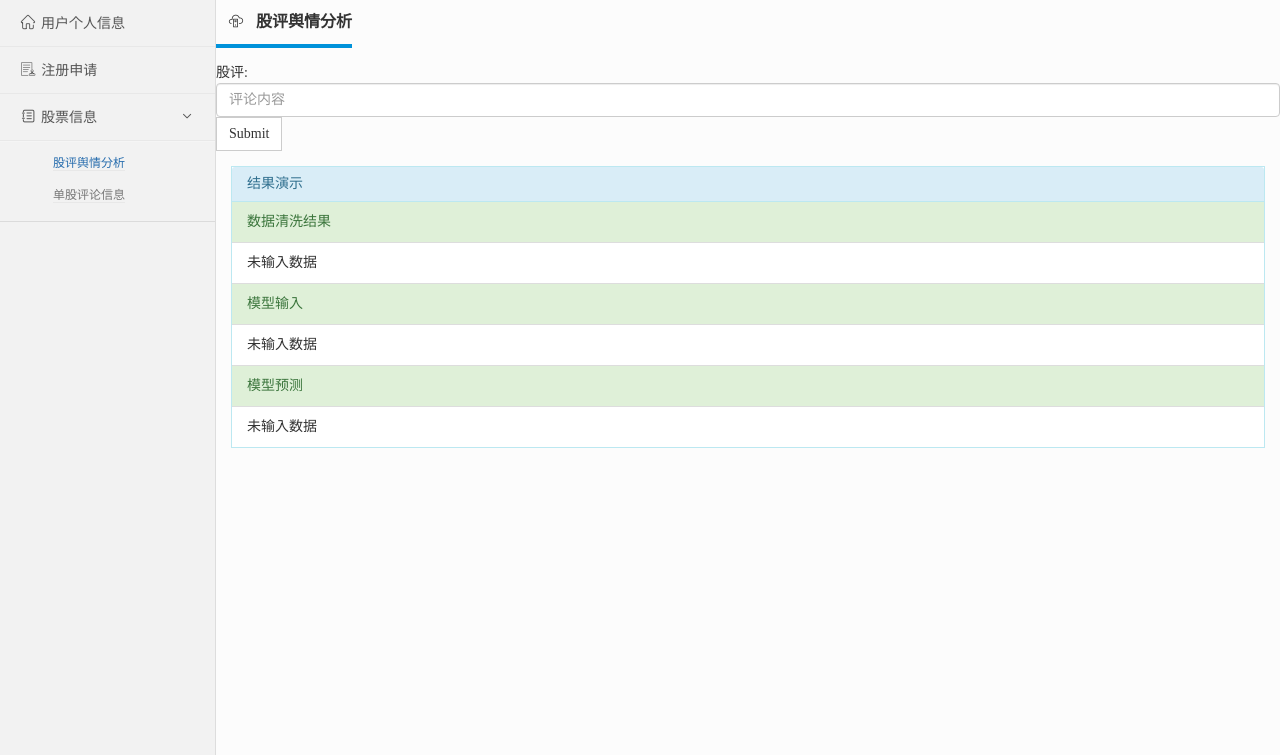
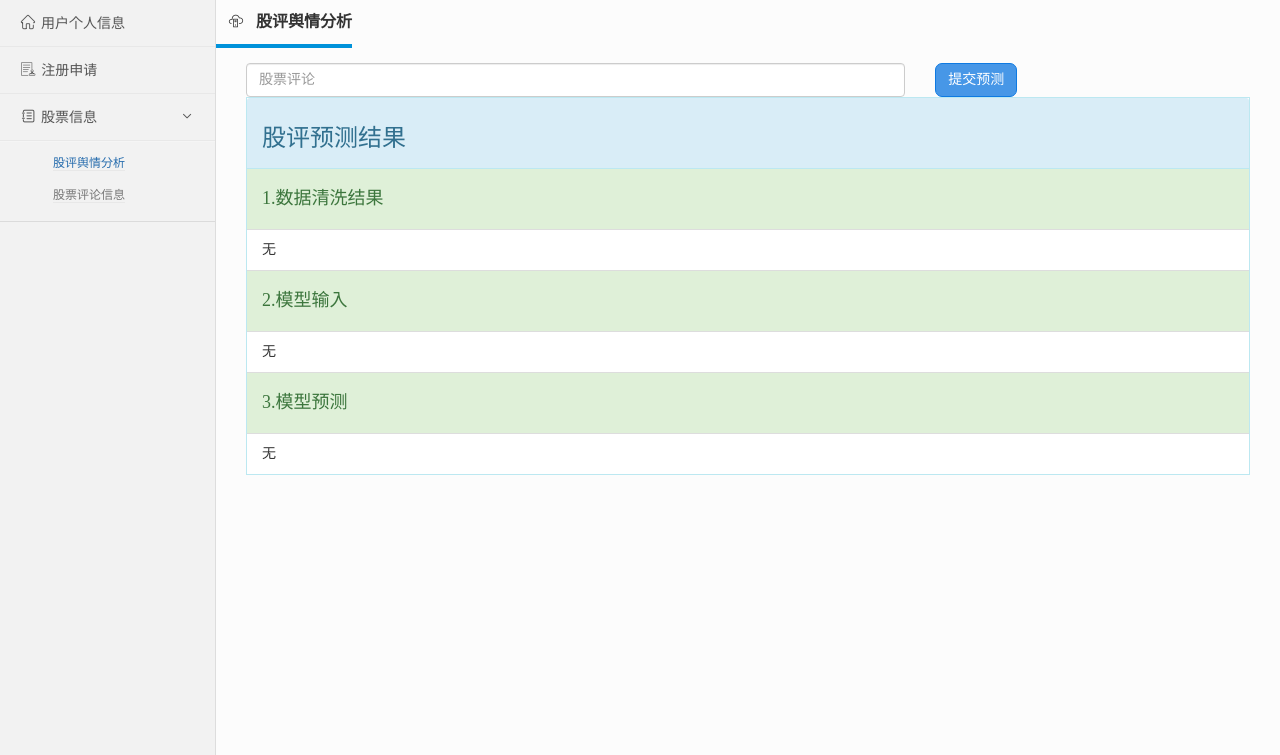
Before and after one commit to randolphcyg/husky_pywork, a Django app: page /info/predict_stock/ in a window 1280 px wide. Shown: the part 45-800 px from the top of the page. Run offline with Django 3.2, Linux system fonts and the light colour scheme; the visitor is signed in with stand-in values (Sample User, id 1); data that the repository does not hold is empty; some libraries are stand-ins or nearby versions.

Commit message:
优化评论分析、提交文档说明

```diff
--- a/django_html_demo/info_sys/info_sys/apps/Information/templates/predict_stock.html
+++ b/django_html_demo/info_sys/info_sys/apps/Information/templates/predict_stock.html
@@ -27,52 +27,28 @@
 
     <div class="container-fluid">
         <div class="panel-btns form-group">
-            <div class="row">
-        <div class="form-group">
-            <label for="inputText">股评:</label>
-            <input id ="inputText" type="text" class="form-control" placeholder="评论内容" name="s">
-            <button class="btn btn-default" onclick="btnClick()">Submit</button>
+            <form class="" method="get">
+                <div class="col-md-8"><input name="st_desc" class="form-control" type="text" placeholder="股票评论"></div>
+                <div class="col-md-1"><input class="btn btn-info summit_predict" style="border-radius: 7px" type="submit" value="提交预测"></div>
+            </form>
+        </div>
+        <div class="col-md-12">
+            <div class="panel panel-info">
+                <div class="panel-heading"><h3>股评预测结果</h3></div>
+                <ul id = 'result-list' class="list-group">
+                    <li class="list-group-item list-group-item-success"><h4>1.数据清洗结果</h4></li>
+                    <li class="list-group-item">{{ res.clean_st_desc|default:"无" }}</li>
+                    <li class="list-group-item list-group-item-success"><h4>2.模型输入</h4></li>
+                    <li class="list-group-item ">{{ res.encode|default:"无" }}</li>
+                    <li class="list-group-item list-group-item-success"><h4>3.模型预测</h4></li>
+                    <li class="list-group-item ">{{ res.pred_res|default:"无" }}</li>
+                </ul>
+            </div>
         </div>
     </div>
 
-    <div class="panel panel-info">
-      <!-- Default panel contents -->
-      <div class="panel-heading">结果演示</div>
-
-      <!-- List group -->
-      <ul id = 'result-list' class="list-group">
-        <li class="list-group-item list-group-item-success">数据清洗结果</li>
-        <li class="list-group-item">未输入数据</li>
-        <li class="list-group-item list-group-item-success">模型输入</li>
-        <li class="list-group-item ">未输入数据</li>
-        <li class="list-group-item list-group-item-success">模型预测</li>
-        <li class="list-group-item ">未输入数据</li>
-      </ul>
-    </div>
 </div>
     <script type="text/javascript">
-    function btnClick() {
-        var x= $("#inputText").val();
-        $.ajax({
-            url: "{% url 'predict_stock' %}",
-            data: {"inputText":x},
-            success:function (data){
-                console.log(data);
-                 document.getElementById('result-list').innerHTML = function (){
-                     var arr = [];
-                     var cl_text = data['cleaned_text'];
-                     var input_lst = data['encode'].join('  ').substr(0,100);
-                     var pred = data['pred'];
-                     arr.push('<li class="list-group-item list-group-item-success">数据清洗结果</li>');
-                     arr.push('<li class="list-group-item">'+cl_text+'</li>');
-                     arr.push('<li class="list-group-item list-group-item-success">模型输入</li>');
-                     arr.push('<li class="list-group-item">'+'[ '+input_lst+' ... ]'+'</li>');
-                     arr.push('<li class="list-group-item list-group-item-success">模型预测</li>');
-                     arr.push('<li class="list-group-item">'+pred+'</li>');
-                     return arr.join('')
-                 }();
-            }
-        })
-    }
+
     </script>
 {% endblock %}
--- a/django_html_demo/info_sys/info_sys/apps/Information/views.py
+++ b/django_html_demo/info_sys/info_sys/apps/Information/views.py
@@ -27,21 +27,45 @@ src_file = '15000-20000.csv'    # csv文件
 @transaction.atomic
 @login_required(login_url="/login/")
 def predict_stock(request):
-    text = request.GET.get('inputText', "")
-    # t, encode, pred = model_predict(text) #接口
-    t, encode, pred = ("必涨",[0,1,2,2,3,4,5,6],1)
-    if pred == 0:
-        p = '看跌'
-    elif pred == 5:
-        p = '看涨'
+    if request.method == 'GET':
+        st_desc = request.GET.get('st_desc', '')
+        if st_desc:
+            encode = [1012,6442,347,6237,7219,3389,4692,3326,7361,809,678,3221,4900,2166,1079,2159,64215]
+            pred = 5
+            if pred == 0:
+                pred_res = '看跌'
+            elif pred == 5:
+                pred_res = '看涨'
+            else:
+                pred_res = '不能确定'
+            res = dict()
+            regex_str = ".*?([\u4E00-\u9FA5]+).*?"      # 匹配中文正则表达式
+            match_obj = re.findall(regex_str, st_desc)
+            if match_obj:
+                clear_st_desc = ''.join(match_obj)
+                res['clean_st_desc'] = clear_st_desc
+                res['encode'] = encode
+                res['pred_res'] = pred_res
+                return render(request, 'predict_stock.html', {'res': res})
+            else:
+                res = dict()
+                res['clean_st_desc'] = "无"
+                res['encode'] = "无"
+                res['pred_res'] = "无"
+                return render(request, 'predict_stock.html', {'res': res})
+        else:
+            res = dict()
+            res['clean_st_desc'] = "无"
+            res['encode'] = "无"
+            res['pred_res'] = "无"
+            return render(request, 'predict_stock.html', {'res': res})
     else:
-        p = '不能确定'
-    en = [str(x) for x in encode]
-    res = dict()
-    res['cleaned_text'] = t
-    res['pred'] = p
-    res['encode'] = en
-    return render(request, 'predict_stock.html', res)
+        res = dict()
+        res['clean_st_desc'] = "无"
+        res['encode'] = "无"
+        res['pred_res'] = "无"
+        return render(request, 'predict_stock.html', {'res': res})
+
 
 @csrf_exempt
 @transaction.atomic
--- a/django_html_demo/info_sys/info_sys/templates/base.html
+++ b/django_html_demo/info_sys/info_sys/templates/base.html
@@ -92,7 +92,7 @@
                             <a href="/info/predict_stock/">股评舆情分析<i class="fa fa-chevron-right pull-right"></i></a>
                         </li>
                         <li class={% block info_stock_stat_active %}{% endblock %}>
-                            <a href="/info/stock/">单股评论信息<i class="fa fa-chevron-right pull-right"></i></a>
+                            <a href="/info/stock/">股票评论信息<i class="fa fa-chevron-right pull-right"></i></a>
                         </li>
                     {% endif %}
                     </ul>
```
Also changed, not shown: 1 other file.
